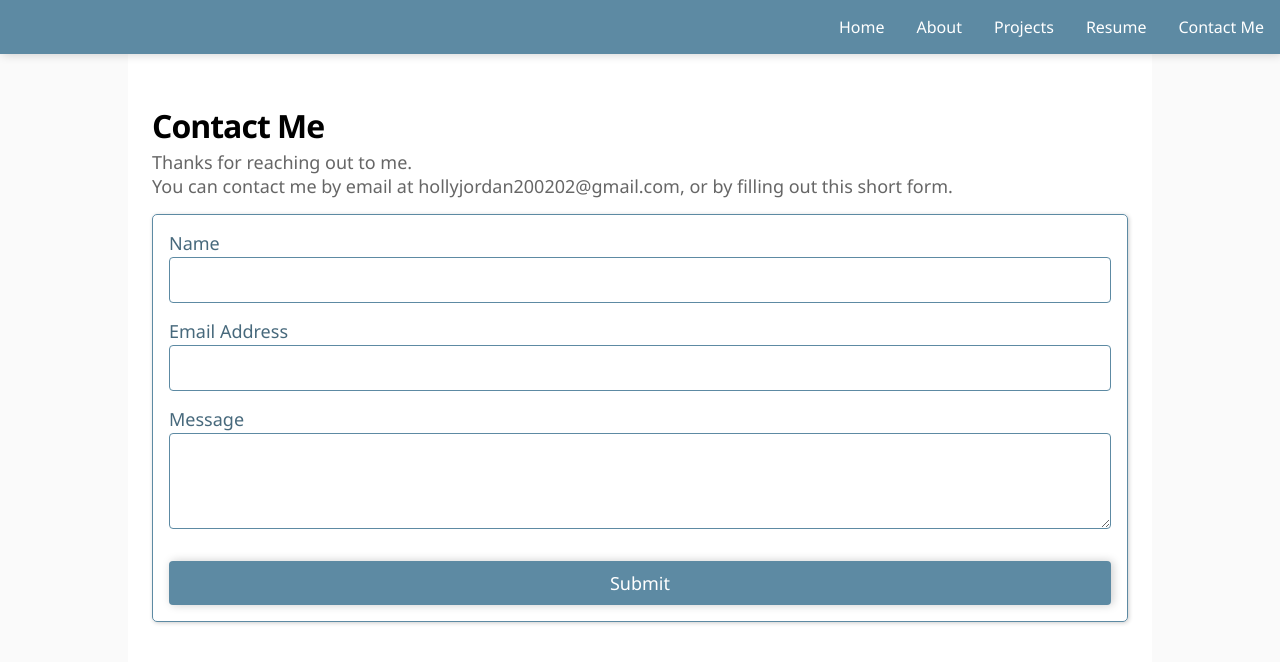
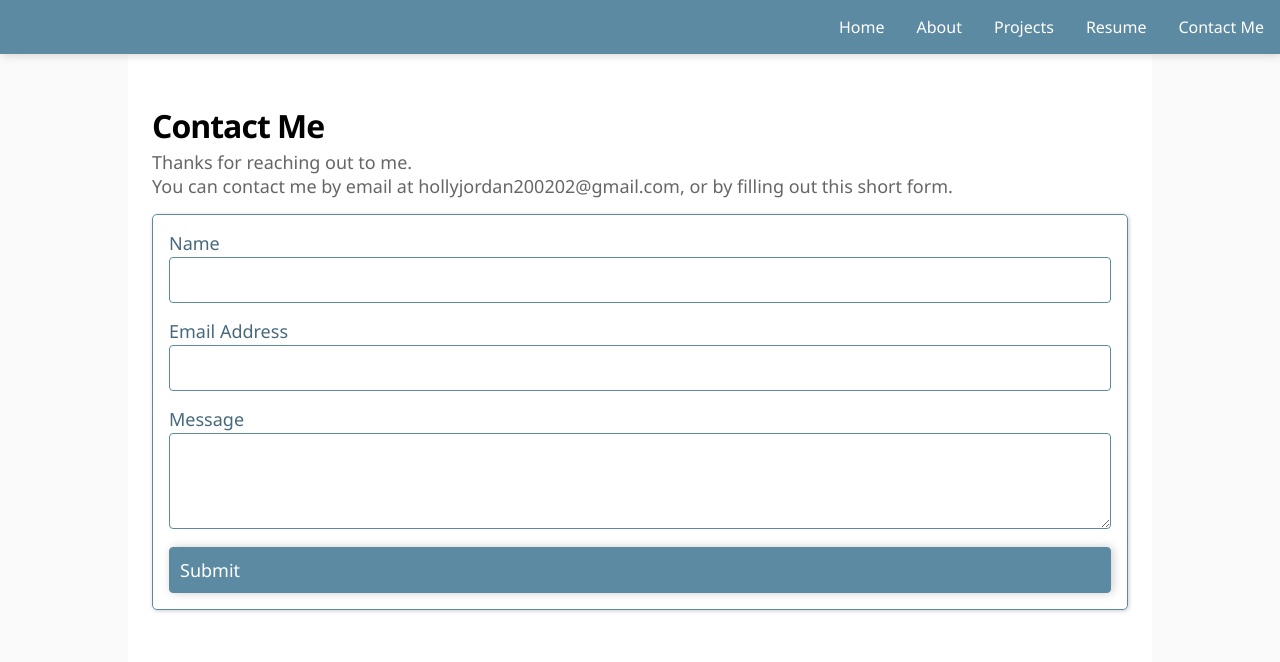
Before and after one commit to hollyejordan/portfolio, a Next.js app: page /contact in a window 1280 px wide. Shown: the top 662 px of the page. Built offline with nearby package versions, Linux system fonts and the light colour scheme.

Commit message:
Create global button class

```diff
--- a/app/components/LinkButton/LinkButton.tsx
+++ b/app/components/LinkButton/LinkButton.tsx
@@ -10,6 +10,8 @@ type ButtonProps = {
 export default function LinkButton({ path, innerText }: ButtonProps) {
 
   return (
-    <Link className={styles.button} href={path}>{innerText}</Link>
+    <Link className={`${styles.button} button`} href={path}>{innerText}</Link>
   );
 }
+
+{`${styles.form} thinBorderBox`}
--- a/app/contact/page.module.css
+++ b/app/contact/page.module.css
@@ -39,16 +39,6 @@
     max-width: 100%;
 }
 
-.form button {
-    background-color: var(--primary-colour);
-    box-shadow: 2px 0 10px rgba(0, 0, 0, 0.2);
-    text-decoration: none;
-    color: white;
-    margin-top: var(--spacing);
-    display: inline-block;
-    border: none;
-}
-
 .form button:hover {
     background: var(--secondary-colour);
     box-shadow: none;
--- a/app/contact/page.tsx
+++ b/app/contact/page.tsx
@@ -36,7 +36,7 @@ export default function Contact() {
           <textarea className={styles.message} name="message" />
         </label>
 
-        <button type="submit">Submit</button>
+        <button className="button" type="submit">Submit</button>
       </Form>
     </>
   );
--- a/app/globals.css
+++ b/app/globals.css
@@ -68,10 +68,33 @@ p {
   padding: 48px 24px;
 }
 
+.button {
+  display: inline-block;
+  background-color: var(--primary-colour);
+  box-shadow: 2px 0 10px rgba(0, 0, 0, 0.2);
+  text-decoration: none;
+  color: white;
+  padding: 10px;
+  transition: 0.2s;
+  border-radius: var(--rounded-edge);
+  margin-top: var(--spacing);
+}
+
+.button:hover {
+    background: var(--secondary-colour);
+    box-shadow: none;
+}
+
 .thinBorderBox {
-
   border: 1px solid var(--primary-colour);
   box-shadow: 1px 1px 4px rgba(0, 0, 0, 0.2);
   border-radius: 5px;
   padding: var(--spacing);
 }
+
+@media (min-width: 721px) {
+
+  .button {
+    padding: 5px 10px;
+  }
+}
```
Also changed, not shown: app/components/LinkButton/LinkButton.module.css (deleted, +0 -23 lines).
